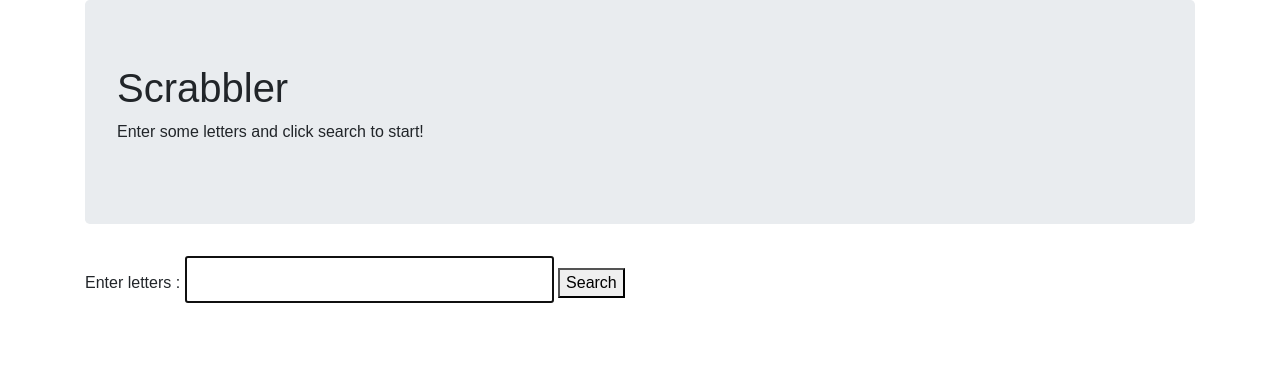
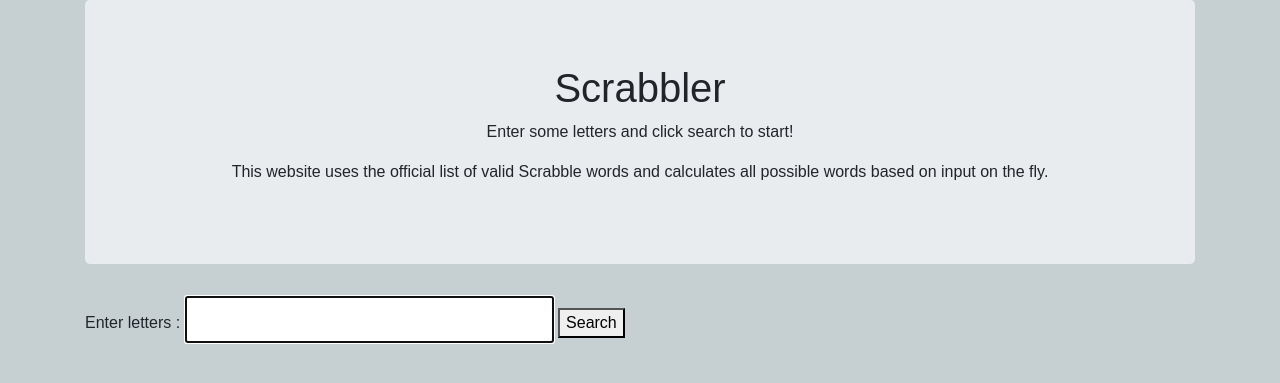
Before and after one commit to oftheheadland/Scrabbler, a Flask app: page / in a window 1280 px wide. Shown: the top 383 px of the page. Run offline with Flask 2, Linux system fonts and the light colour scheme; some libraries are stand-ins or nearby versions.

Commit message:
update styles, change background color and center text

```diff
--- a/templates/index.html
+++ b/templates/index.html
@@ -18,13 +18,14 @@
 </style>
 </head>
 
-<body>
+<body style="background-color: rgb(198, 208, 211)">
 
 
 	<div class="container">
-		<div class="jumbotron">
+		<div class="jumbotron" style="text-align: center">
 		  <h1>Scrabbler</h1>
 		  <p>Enter some letters and click search to start!</p>
+		  <p>This website uses the official list of valid Scrabble words and calculates all possible words based on input on the fly.</p>
 		</div>
 		<div>
 		<form method="post" id="form">
```
